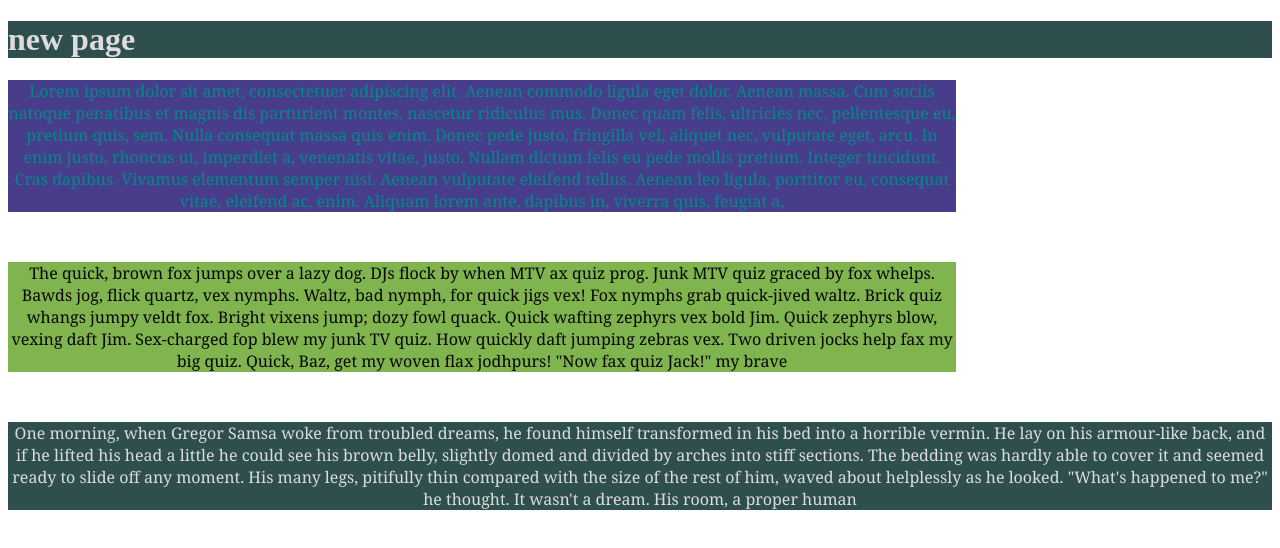
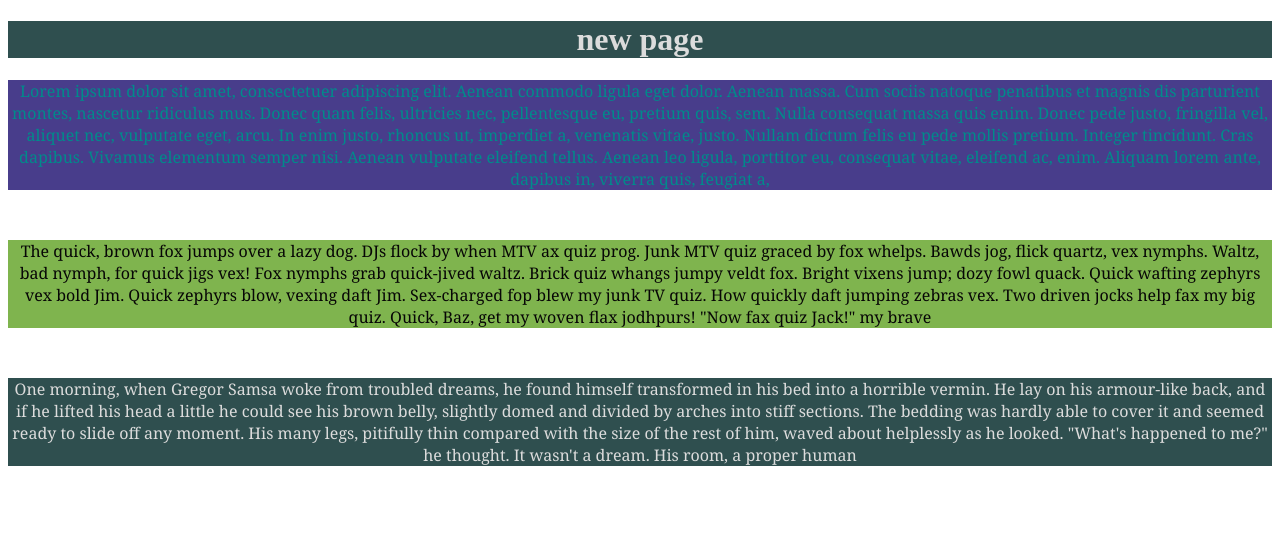
Before and after one commit to zazabor-yousuf/pohela_web, a plain HTML site: page another.html in a window 1280 px wide. Drawn offline with Linux system fonts and the light colour scheme.

Commit message:
new update

```diff
--- a/another.html
+++ b/another.html
@@ -12,7 +12,7 @@
             background-color: darkslateblue;
             text-align: center;
             height: auto;
-            width: 75%;
+            width: auto;
             font-family: Cambria, Cochin, Georgia, Times, 'Times New Roman', serif;
             font-size: medium;
             font-weight: lighter;
@@ -29,6 +29,7 @@
             color: gainsboro;
             background-color: darkslategrey;
             width: auto;
+            text-align: center;
         }
     </style>
 </head>
--- a/style.css
+++ b/style.css
@@ -6,6 +6,7 @@ small{
 p{
     color: darkseagreen;
     text-align: justify;
+    font-size: 45px;
 }
 h1{
     color: darkslategray;
```
